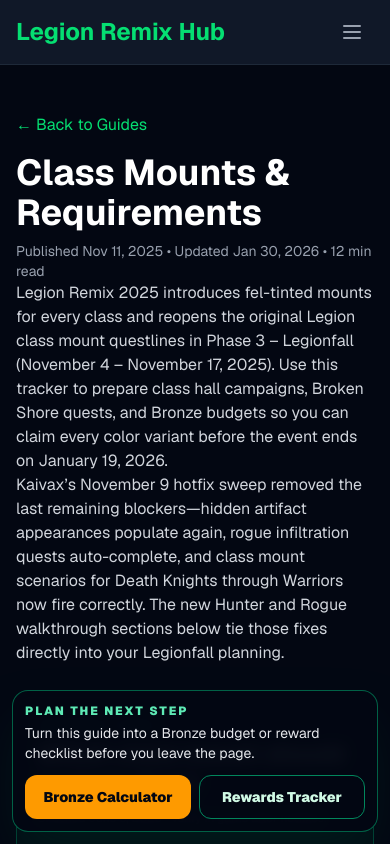
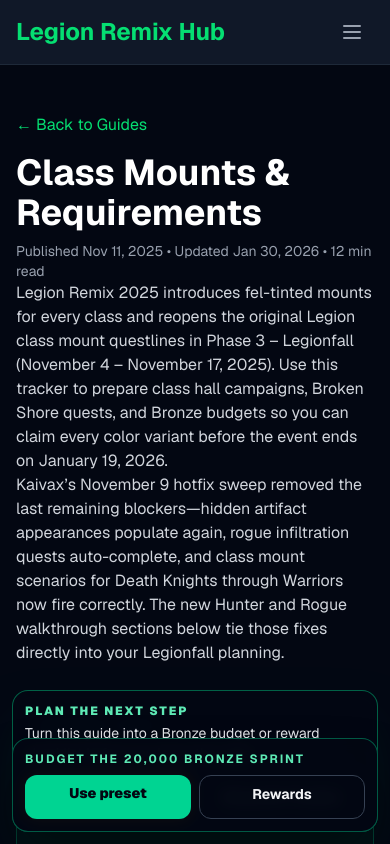
Before and after one commit to mengjian-github/legion-remix-hub, a Next.js app: page /guides/class-mounts in a window 390 px wide. Shown: the top 844 px of the page. Built offline with nearby package versions, Linux system fonts and the light colour scheme.

Commit message:
fix: improve mobile cro tracking

```diff
--- a/app/layout.tsx
+++ b/app/layout.tsx
@@ -5,6 +5,7 @@
 import Navigation from "@/components/layout/Navigation";
 import Footer from "@/components/layout/Footer";
 import AnalyticsBinder from "@/components/analytics/AnalyticsBinder";
+import MobileStickyIntentCta from "@/components/seo/MobileStickyIntentCta";
 import { createWebSiteSchema, JsonLd } from "@/lib/schema";
 import { buildOpenGraphMetadata, buildTwitterMetadata, formatMetaDescription, formatMetaTitle } from "@/lib/seo";
 
@@ -152,6 +153,7 @@
         <AnalyticsBinder />
         <Navigation />
         <main>{children}</main>
+        <MobileStickyIntentCta />
         <Footer />
       </body>
     </html>
--- a/components/analytics/AnalyticsBinder.tsx
+++ b/components/analytics/AnalyticsBinder.tsx
@@ -24,6 +24,7 @@
       const task = typeof props.task === "string" ? props.task : "";
       const href = el instanceof HTMLAnchorElement ? el.getAttribute("href") ?? "" : "";
       const destination = typeof props.destination === "string" && props.destination.length > 0 ? props.destination : href;
+      Object.assign(props, readCampaignProps(destination));
       const inferredTool = inferToolFromClick(eventName, task, destination);
       if (inferredTool) {
         trackEvent("tool_start", {
@@ -65,7 +66,36 @@
     return () => window.removeEventListener("scroll", handleScroll);
   }, []);
 
+  useEffect(() => {
+    const milestones = [15, 45, 90];
+    const timers = milestones.map((seconds) => window.setTimeout(() => {
+      trackEvent("time_on_page", {
+        page: window.location.pathname,
+        seconds,
+      });
+    }, seconds * 1000));
+
+    return () => timers.forEach((timer) => window.clearTimeout(timer));
+  }, []);
+
   return null;
+}
+
+function readCampaignProps(destination: string) {
+  const campaignProps: Record<string, string> = {};
+  if (!destination.includes("?")) return campaignProps;
+
+  try {
+    const url = new URL(destination, window.location.origin);
+    ["utm_source", "utm_medium", "utm_campaign", "preset"].forEach((key) => {
+      const value = url.searchParams.get(key);
+      if (value) campaignProps[key] = value;
+    });
+  } catch {
+    // Ignore malformed internal fragments; click tracking should never block navigation.
+  }
+
+  return campaignProps;
 }
 
 function inferToolFromClick(eventName: string, task: string, destination: string) {
--- /dev/null
+++ b/components/seo/MobileStickyIntentCta.tsx
@@ -0,0 +1,148 @@
+"use client";
+
+import Link from "next/link";
+import { usePathname } from "next/navigation";
+import { useEffect, useMemo, useState } from "react";
+
+const hiddenPaths = new Set(["/privacy", "/terms"]);
+
+function getIntent(pathname: string) {
+  if (pathname === "/calculator") {
+    return {
+      page: "calculator_mobile_sticky",
+      label: "Keep planning",
+      primary: {
+        label: "Reward priorities",
+        href: "/rewards?utm_source=mobile_sticky&utm_medium=internal_cta&utm_campaign=legionremixhub_cro#bronze-budgeting",
+        action: "rewards_priorities",
+      },
+      secondary: {
+        label: "Class mounts",
+        href: "/guides/class-mounts?utm_source=mobile_sticky&utm_medium=internal_cta&utm_campaign=legionremixhub_cro#answer-table",
+        action: "class_mounts",
+      },
+    };
+  }
+
+  if (pathname === "/rewards" || pathname.startsWith("/rewards/")) {
+    return {
+      page: "rewards_mobile_sticky",
+      label: "Turn browsing into a budget",
+      primary: {
+        label: "Open calculator",
+        href: "/calculator?utm_source=mobile_sticky&utm_medium=internal_cta&utm_campaign=legionremixhub_cro&preset=mounts-first-10",
+        action: "calculator_preset",
+      },
+      secondary: {
+        label: "Class mounts",
+        href: "/guides/class-mounts?utm_source=mobile_sticky&utm_medium=internal_cta&utm_campaign=legionremixhub_cro#answer-table",
+        action: "class_mounts",
+      },
+    };
+  }
+
+  if (pathname === "/guides/class-mounts") {
+    return {
+      page: "class_mounts_mobile_sticky",
+      label: "Budget the 20,000 Bronze sprint",
+      primary: {
+        label: "Use preset",
+        href: "/calculator?utm_source=class_mounts&utm_medium=mobile_sticky&utm_campaign=legionremixhub_cro&preset=class-mount-sprint",
+        action: "calculator_class_mount_preset",
+      },
+      secondary: {
+        label: "Rewards",
+        href: "/rewards?utm_source=class_mounts&utm_medium=mobile_sticky&utm_campaign=legionremixhub_cro#bronze-budgeting",
+        action: "rewards_budgeting",
+      },
+    };
+  }
+
+  if (pathname === "/guides/ancient-mana") {
+    return {
+      page: "ancient_mana_mobile_sticky",
+      label: "Continue the Suramar plan",
+      primary: {
+        label: "Estimate farm",
+        href: "/calculator?utm_source=ancient_mana&utm_medium=mobile_sticky&utm_campaign=legionremixhub_cro",
+        action: "calculator_farm_time",
+      },
+      secondary: {
+        label: "Suramar route",
+        href: "/guides/suramar-campaign?utm_source=ancient_mana&utm_medium=mobile_sticky&utm_campaign=legionremixhub_cro",
+        action: "suramar_campaign",
+      },
+    };
+  }
+
+  return {
+    page: "global_mobile_sticky",
+    label: "Plan your next Legion Remix step",
+    primary: {
+      label: "Bronze calculator",
+      href: "/calculator?utm_source=mobile_sticky&utm_medium=internal_cta&utm_campaign=legionremixhub_cro",
+      action: "bronze_calculator",
+    },
+    secondary: {
+      label: "Rewards tracker",
+      href: "/rewards?utm_source=mobile_sticky&utm_medium=internal_cta&utm_campaign=legionremixhub_cro",
+      action: "rewards_tracker",
+    },
+  };
+}
+
+export default function MobileStickyIntentCta() {
+  const pathname = usePathname() || "/";
+  const intent = useMemo(() => getIntent(pathname), [pathname]);
+  const [visible, setVisible] = useState(false);
+
+  useEffect(() => {
+    if (hiddenPaths.has(pathname)) return;
+
+    let unlockedByTimer = false;
+    const timer = window.setTimeout(() => {
+      unlockedByTimer = true;
+      setVisible(true);
+    }, 8000);
+
+    const onScroll = () => {
+      const scrollable = document.documentElement.scrollHeight - window.innerHeight;
+      if (scrollable <= 0) return;
+      const depth = window.scrollY / scrollable;
+      if (depth >= 0.18 || unlockedByTimer) setVisible(true);
+    };
+
+    onScroll();
+    window.addEventListener("scroll", onScroll, { passive: true });
+    return () => {
+      window.clearTimeout(timer);
+      window.removeEventListener("scroll", onScroll);
+    };
+  }, [pathname]);
+
+  if (hiddenPaths.has(pathname) || !visible) return null;
+
+  return (
+    <aside className="fixed inset-x-3 bottom-3 z-50 rounded-2xl border border-emerald-400/40 bg-gray-950/95 p-3 shadow-2xl shadow-black/60 backdrop-blur md:hidden" aria-label="Recommended next step">
+      <p className="mb-2 text-xs font-bold uppercase tracking-[0.16em] text-emerald-300">{intent.label}</p>
+      <div className="grid grid-cols-2 gap-2">
+        {[intent.primary, intent.secondary].map((link, index) => (
+          <Link
+            key={link.href}
+            href={link.href}
+            data-track-event="mobile_sticky_cta_click"
+            data-track-prop-page={intent.page}
+            data-track-prop-action={link.action}
+            data-track-prop-destination={link.href}
+            data-track-prop-position={index + 1}
+            className={index === 0
+              ? "min-h-11 rounded-xl bg-emerald-400 px-3 py-2 text-center text-sm font-black text-gray-950"
+              : "min-h-11 rounded-xl border border-gray-700 px-3 py-2 text-center text-sm font-bold text-gray-100"}
+          >
+            {link.label}
+          </Link>
+        ))}
+      </div>
+    </aside>
+  );
+}
--- a/components/seo/NextStepCta.tsx
+++ b/components/seo/NextStepCta.tsx
@@ -31,7 +31,7 @@
           <p className="mt-3 text-sm leading-relaxed text-gray-200">{description}</p>
         </div>
         <div className="grid gap-3 sm:grid-cols-2">
-          {links.map((link) => (
+          {links.map((link, index) => (
             <Link
               key={link.href}
               href={link.href}
@@ -39,6 +39,7 @@
               data-track-prop-page={page}
               data-track-prop-action={link.eventAction}
               data-track-prop-destination={link.href}
+              data-track-prop-position={index + 1}
               className="group rounded-2xl border border-gray-700 bg-gray-950/70 p-4 transition hover:border-emerald-400/70 hover:bg-emerald-950/30"
             >
               <span className="text-sm font-black text-white group-hover:text-emerald-100">{link.label} →</span>
```
